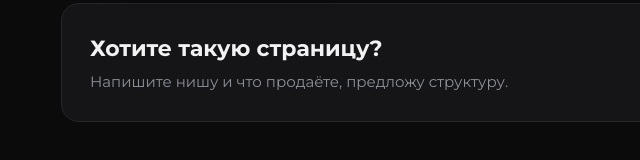
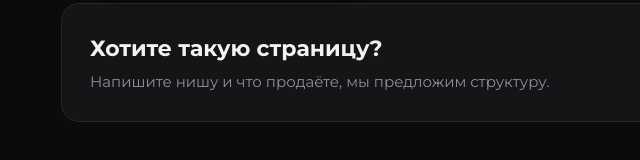
Before and after one commit to nadirovv/sultan, a plain HTML site: page index.html in a window 1280 px wide. Shown: the part 8425-8585 px from the top of the page, 55-695 px from the left. Drawn offline with nearby package versions, Linux system fonts and the light colour scheme; a web font is replaced by a local one.

Commit message:
Update index.html

```diff
--- a/index.html
+++ b/index.html
@@ -85,7 +85,7 @@ header p{margin:0;color:var(--muted)}
 <section class="cta">
 <div>
 <h2>Хотите такую страницу?</h2>
-<p>Напишите нишу и что продаёте, предложу структуру.</p>
+<p>Напишите нишу и что продаёте, мы предложим структуру.</p>
 </div>
 <a href="https://wa.me/996707295898" target="_blank" rel="noopener">Написать в WhatsApp</a>
 </section>
```
